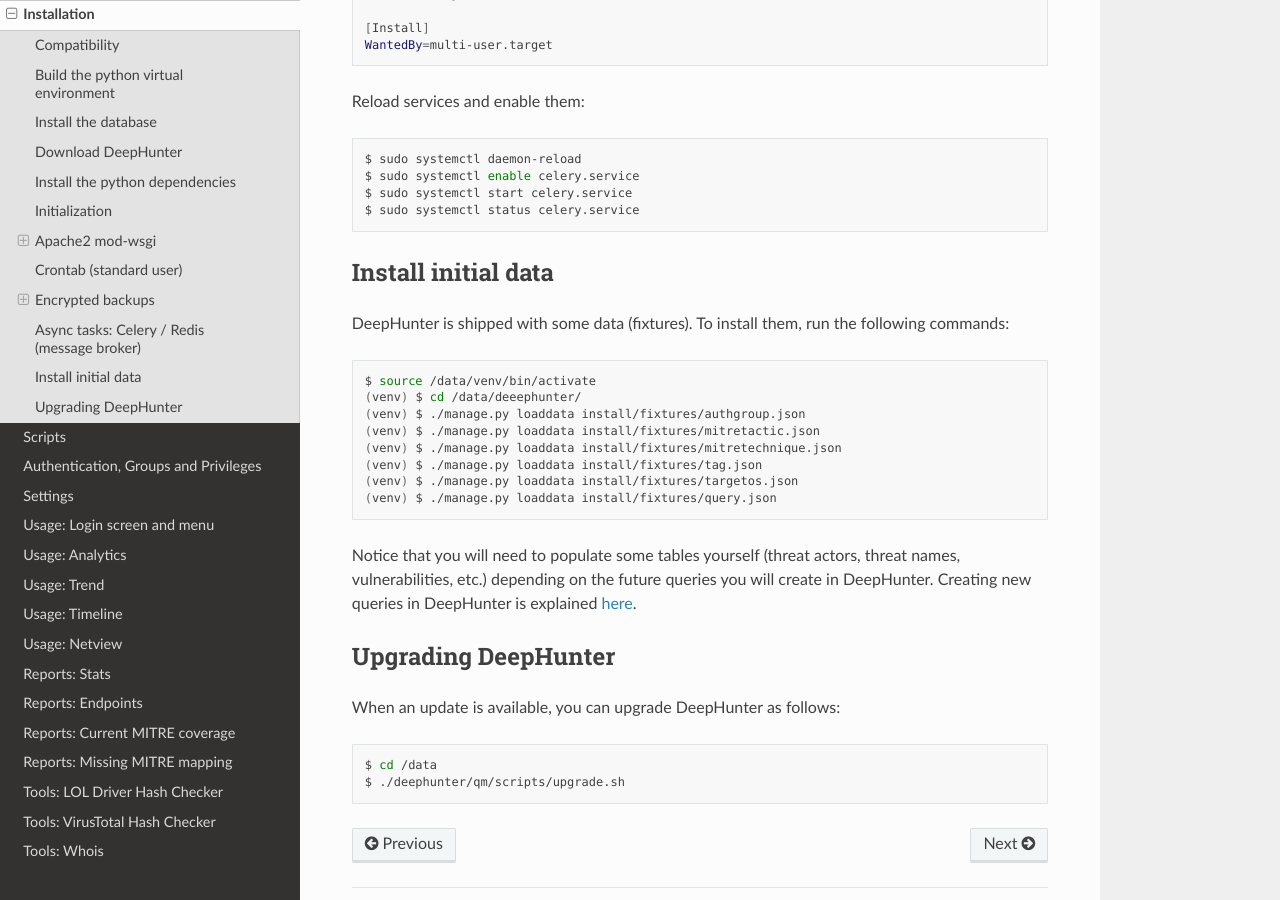
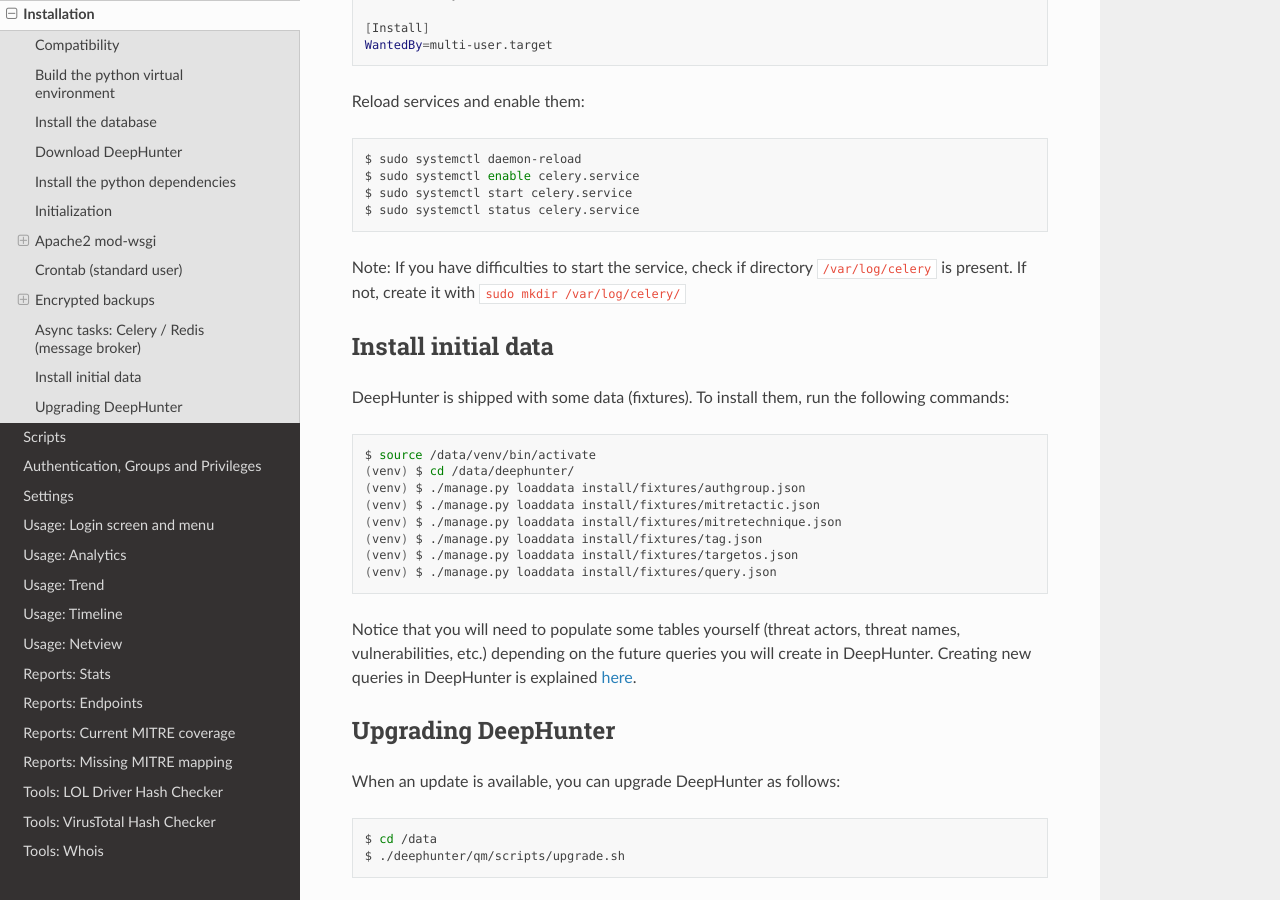
Before and after one commit to wikijm/deephunter, a Sphinx documentation site: the page built from docs/install.rst, in a window 1280 px wide and 900 px high, scrolled down 6608 px. Built offline with Sphinx 7.4.7 and the Read the Docs theme 3.1.0, drawn with Linux system fonts in a browser that asks for light colours.

Commit message:
updated doc (credits: wikijm)

```diff
--- a/docs/install.rst
+++ b/docs/install.rst
@@ -329,6 +329,8 @@
 	$ sudo systemctl start celery.service
 	$ sudo systemctl status celery.service
 
+Note: If you have difficulties to start the service, check if directory ``/var/log/celery`` is present. If not, create it with ``sudo mkdir /var/log/celery/``
+
 Install initial data
 ********************
 DeepHunter is shipped with some data (fixtures). To install them, run the following commands:
@@ -336,7 +338,7 @@
 .. code-block:: sh
 
 	$ source /data/venv/bin/activate
-	(venv) $ cd /data/deeephunter/
+	(venv) $ cd /data/deephunter/
 	(venv) $ ./manage.py loaddata install/fixtures/authgroup.json
 	(venv) $ ./manage.py loaddata install/fixtures/mitretactic.json
 	(venv) $ ./manage.py loaddata install/fixtures/mitretechnique.json
```
